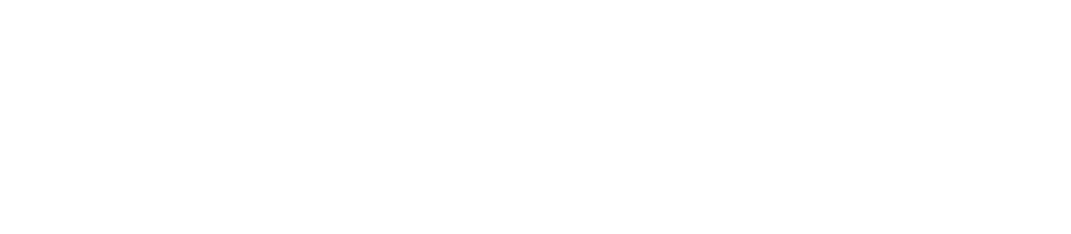
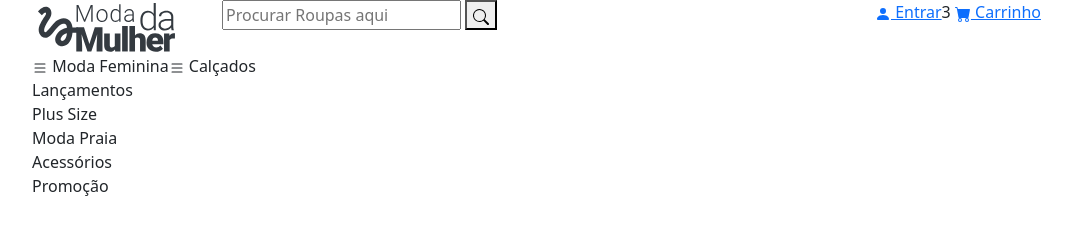
Before and after one commit to Gabriel-T-P/Loja-Virtual-1, a plain HTML site: page index.html in a window 1280 px wide. Shown: the whole page, without its empty margins (50-1121 px from the left). Drawn offline with nearby package versions, Linux system fonts and the light colour scheme.

Commit message:
Adicionando o Header e a Barra de Navegação

```diff
--- a/index.html
+++ b/index.html
@@ -32,6 +32,148 @@
 
 <body>
 
+  <!-- Header -->
+  <header class="container-fluid">
+
+    <!-- Container -->
+    <section class="container">
+
+      <!-- Row -->
+      <article class="row">
+
+        <!-- Intens do Header -->
+
+        <!-- Logo da empresa -->
+        <a href="#" class="col-md-2">
+          <img src="./assets/img/logo.svg" alt="Logo da Marca - Moda da Mulher">
+        </a>
+        <!-- end Logo da empresa -->
+
+        <!-- Aba de busca -->
+        <form action="#" class="col-md-7">
+
+          <!-- Área da busca -->
+          <input type="text" placeholder="Procurar Roupas aqui">
+          <!-- end Área da busca -->
+
+          <!-- Botão da Lupa -->
+          <button>
+            <svg xmlns="http://www.w3.org/2000/svg" width="16" height="16" fill="currentColor" class="bi bi-search"
+              viewBox="0 0 16 16">
+              <path
+                d="M11.742 10.344a6.5 6.5 0 1 0-1.397 1.398h-.001c.03.04.062.078.098.115l3.85 3.85a1 1 0 0 0 1.415-1.414l-3.85-3.85a1.007 1.007 0 0 0-.115-.1zM12 6.5a5.5 5.5 0 1 1-11 0 5.5 5.5 0 0 1 11 0z" />
+            </svg>
+          </button>
+          <!-- end Botão da Lupa -->
+
+        </form>
+        <!-- end Aba de busca -->
+
+        <!-- Aba de Opções -->
+        <ul class="col-md-3 nav">
+
+          <!-- Botão de entrar -->
+          <li class="nav-item">
+            <a href="#">
+              <svg xmlns="http://www.w3.org/2000/svg" width="16" height="16" fill="currentColor"
+                class="bi bi-person-fill" viewBox="0 0 16 16">
+                <path d="M3 14s-1 0-1-1 1-4 6-4 6 3 6 4-1 1-1 1H3zm5-6a3 3 0 1 0 0-6 3 3 0 0 0 0 6z" />
+              </svg>
+              Entrar
+            </a>
+          </li>
+          <!-- end Botão de entrar -->
+
+          <!-- Botão do carrinho -->
+          <li class="nav-item">
+            <span class="notification">3</span>
+            <a href="#">
+              <svg xmlns="http://www.w3.org/2000/svg" width="16" height="16" fill="currentColor" class="bi bi-cart-fill"
+                viewBox="0 0 16 16">
+                <path
+                  d="M0 1.5A.5.5 0 0 1 .5 1H2a.5.5 0 0 1 .485.379L2.89 3H14.5a.5.5 0 0 1 .491.592l-1.5 8A.5.5 0 0 1 13 12H4a.5.5 0 0 1-.491-.408L2.01 3.607 1.61 2H.5a.5.5 0 0 1-.5-.5zM5 12a2 2 0 1 0 0 4 2 2 0 0 0 0-4zm7 0a2 2 0 1 0 0 4 2 2 0 0 0 0-4zm-7 1a1 1 0 1 1 0 2 1 1 0 0 1 0-2zm7 0a1 1 0 1 1 0 2 1 1 0 0 1 0-2z" />
+              </svg>
+              Carrinho
+            </a>
+          </li>
+          <!-- end Botão do carrinho -->
+
+        </ul>
+
+        <!-- end Intens do Header -->
+
+      </article>
+      <!-- end Container -->
+
+    </section>
+    <!-- end Row -->
+  </header>
+  <!-- end Header -->
+
+  <!-- Barra de Navegação -->
+  <nav class="container-fluid nav-products">
+
+    <!-- Container -->
+    <section class="container">
+
+      <!-- Itens da Barra de Navegação -->
+      <ul class="nav">
+
+        <!-- Menu da Moda Feminina -->
+        <li class="nav-item">
+          <svg xmlns="http://www.w3.org/2000/svg" width="16" height="16" fill="currentColor" class="bi bi-list"
+            viewBox="0 0 16 16">
+            <path fill-rule="evenodd"
+              d="M2.5 12a.5.5 0 0 1 .5-.5h10a.5.5 0 0 1 0 1H3a.5.5 0 0 1-.5-.5zm0-4a.5.5 0 0 1 .5-.5h10a.5.5 0 0 1 0 1H3a.5.5 0 0 1-.5-.5zm0-4a.5.5 0 0 1 .5-.5h10a.5.5 0 0 1 0 1H3a.5.5 0 0 1-.5-.5z" />
+          </svg>
+
+          Moda Feminina
+
+          <!-- Itens do SubMenu da Moda Feminina -->
+          <ul class="nav flex-column">
+            <li class="nav-item">
+              Lançamentos
+            </li>
+            <li class="nav-item">
+              Plus Size
+            </li>
+            <li class="nav-item">
+              Moda Praia
+            </li>
+            <li class="nav-item">
+              Acessórios
+            </li>
+            <li class="nav-item">
+              Promoção
+            </li>
+          </ul>
+          <!-- end Itens do SubMenu da Moda Feminina -->
+
+        </li>
+        <!-- end Menu da Moda Feminina -->
+
+
+        <!-- Menu Calçados -->
+        <li class="nav-item">
+          <svg xmlns="http://www.w3.org/2000/svg" width="16" height="16" fill="currentColor" class="bi bi-list"
+            viewBox="0 0 16 16">
+            <path fill-rule="evenodd"
+              d="M2.5 12a.5.5 0 0 1 .5-.5h10a.5.5 0 0 1 0 1H3a.5.5 0 0 1-.5-.5zm0-4a.5.5 0 0 1 .5-.5h10a.5.5 0 0 1 0 1H3a.5.5 0 0 1-.5-.5zm0-4a.5.5 0 0 1 .5-.5h10a.5.5 0 0 1 0 1H3a.5.5 0 0 1-.5-.5z" />
+          </svg>
+
+          Calçados
+        </li>
+        <!-- end Menu Calçados -->
+
+      </ul>
+      <!-- end Itens da Barra de Navegação -->
+
+    </section>
+    <!-- end Container -->
+
+  </nav>
+  <!-- end Barra de Navegação -->
+
 
   <!-- Java Script BootStrap -->
   <script src="https://cdn.jsdelivr.net/npm/bootstrap@5.2.0/dist/js/bootstrap.bundle.min.js"></script>
```
